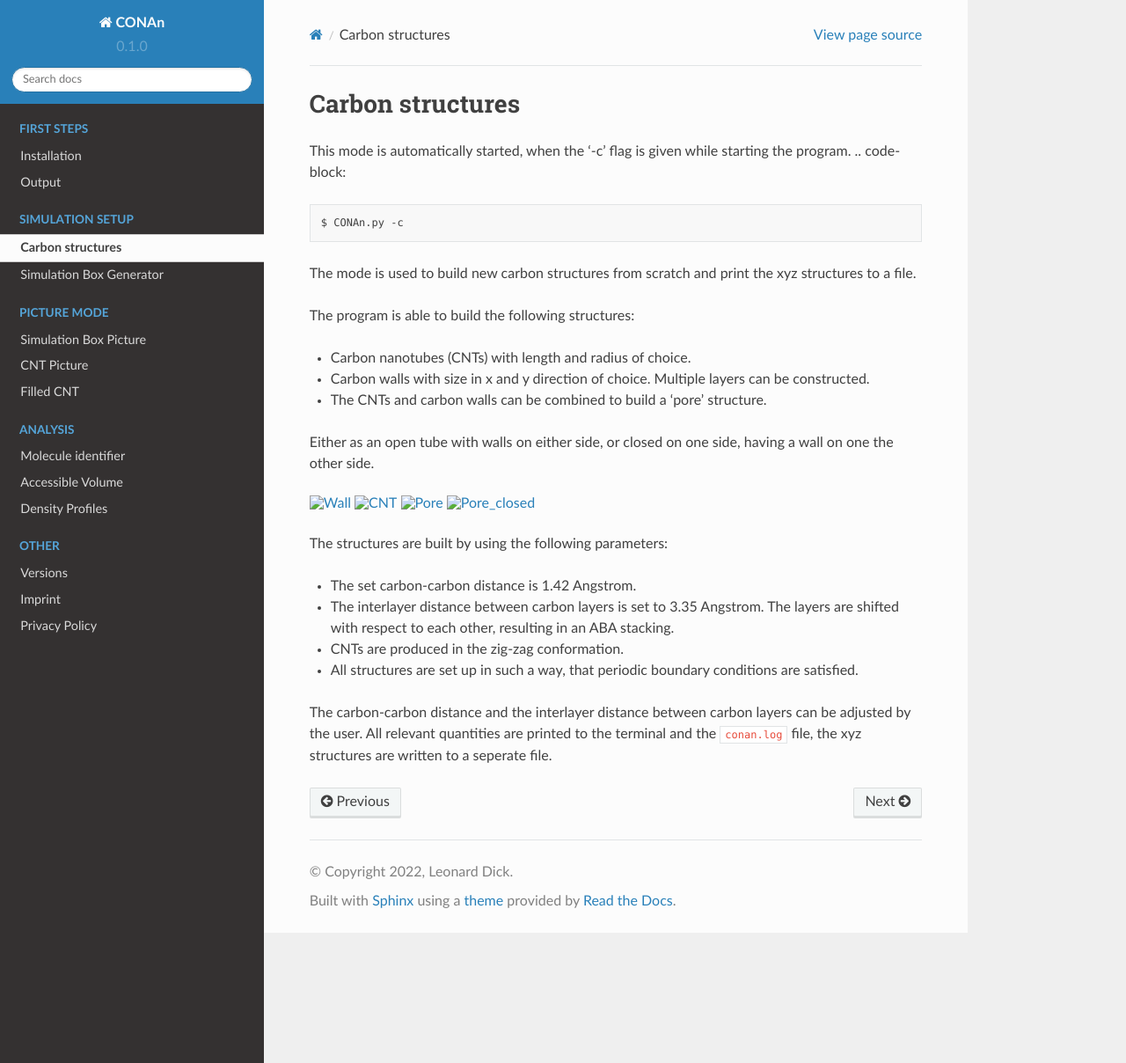
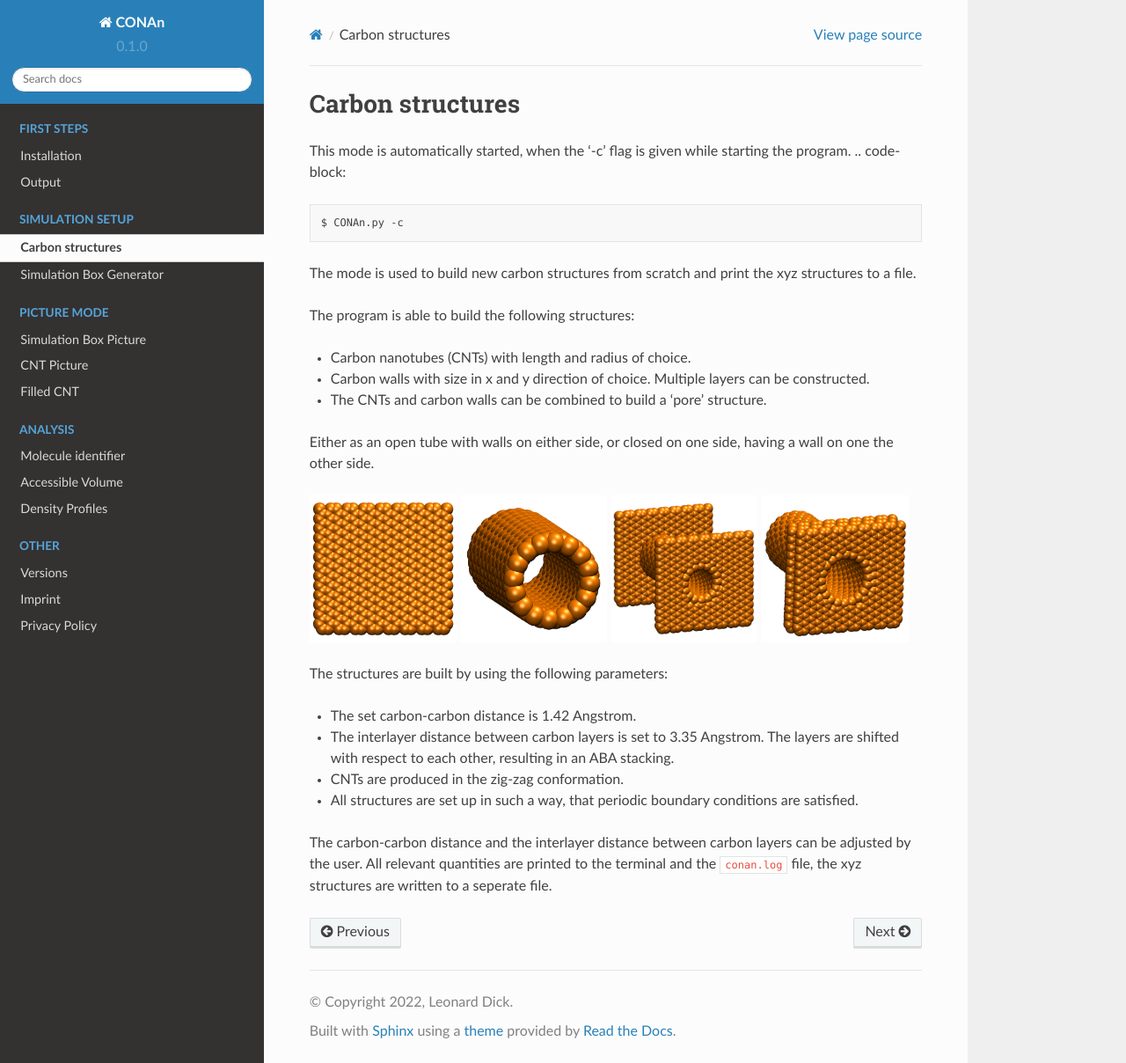
Before and after one commit to LeonardDick/rtd-tutorial, a Sphinx documentation site: the page built from docs/source/simulation_setup/cbuilder.rst, in a window 1280 px wide and 1208 px high. Shown: the whole window at 88% size. Built offline with Sphinx 7.4.7 and the Read the Docs theme 2.0.0, drawn with Linux system fonts in a browser that asks for light colours.

Commit message:
pic adjust

```diff
--- a/docs/source/simulation_setup/cbuilder.rst
+++ b/docs/source/simulation_setup/cbuilder.rst
@@ -15,19 +15,19 @@ The program is able to build the following structures:
 * The CNTs and carbon walls can be combined to build a 'pore' structure.
 Either as an open tube with walls on either side, or closed on one side, having a wall on one the other side.
 
-.. image:: pictures/carbon_wall.png
+.. image:: ../pictures/carbon_wall.png
    :width: 24%
    :alt: Wall
 
-.. image:: pictures/CNT.png
+.. image:: ../pictures/CNT.png
    :width: 24%
    :alt: CNT
 
-.. image:: pictures/pore_tilted.png
+.. image:: ../pictures/pore_tilted.png
    :width: 24%
    :alt: Pore
 
-.. image:: pictures/closed_pore.png
+.. image:: ../pictures/closed_pore.png
    :width: 24%
    :alt: Pore_closed
 
--- a/docs/source/simulation_setup/simulation_box.rst
+++ b/docs/source/simulation_setup/simulation_box.rst
@@ -36,7 +36,7 @@ The provided xyz structures have to be in the folder where the program is execut
 The final simulation box will be saved as simbox.xyz in the present folder.
 
 
-.. figure:: pictures/simulation_box.png
+.. figure:: ../pictures/simulation_box.png
    :width: 60%
    :class: align-center
 
```
Also changed, not shown: other parts of docs/source/simulation_setup/simulation_box.rst (+1 -1 lines).
